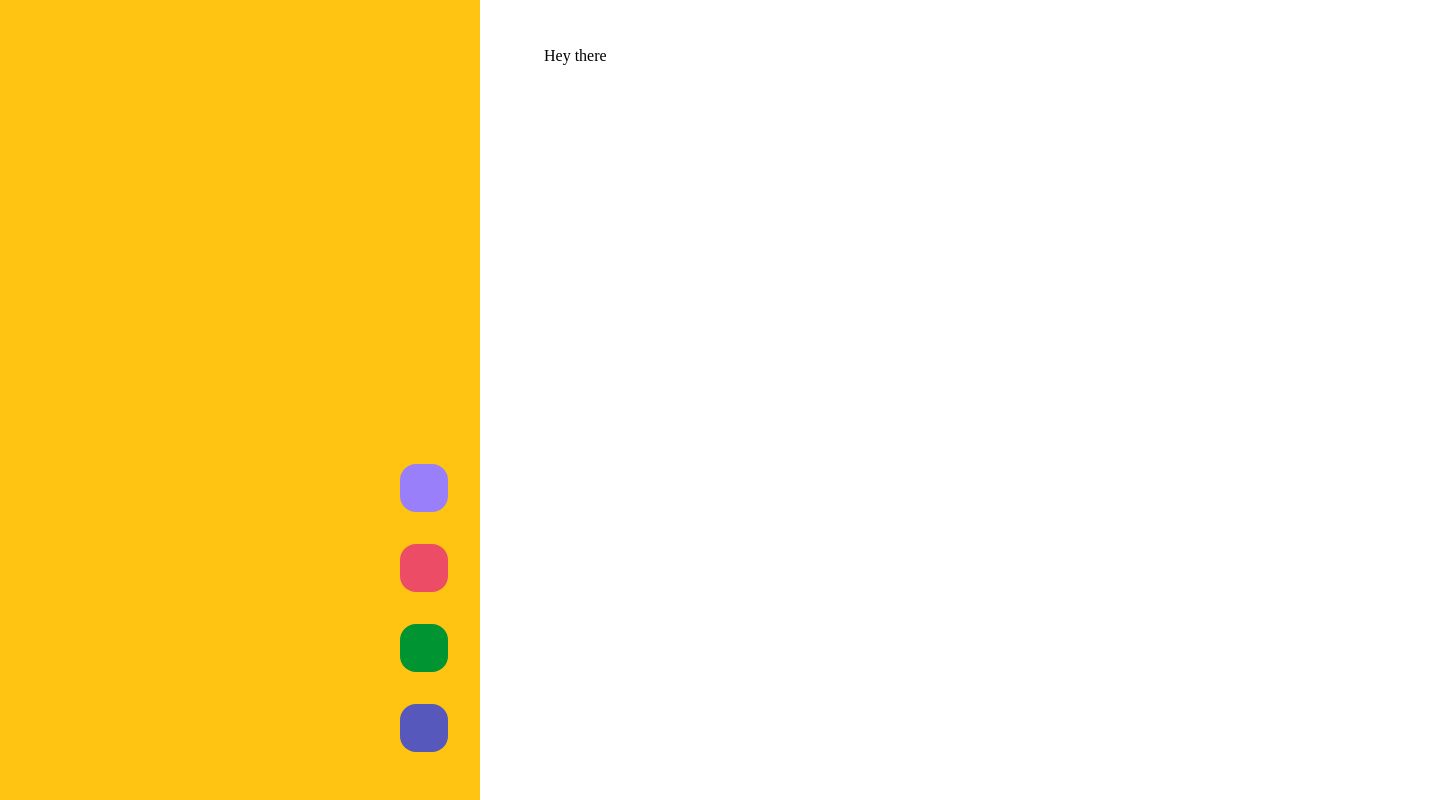
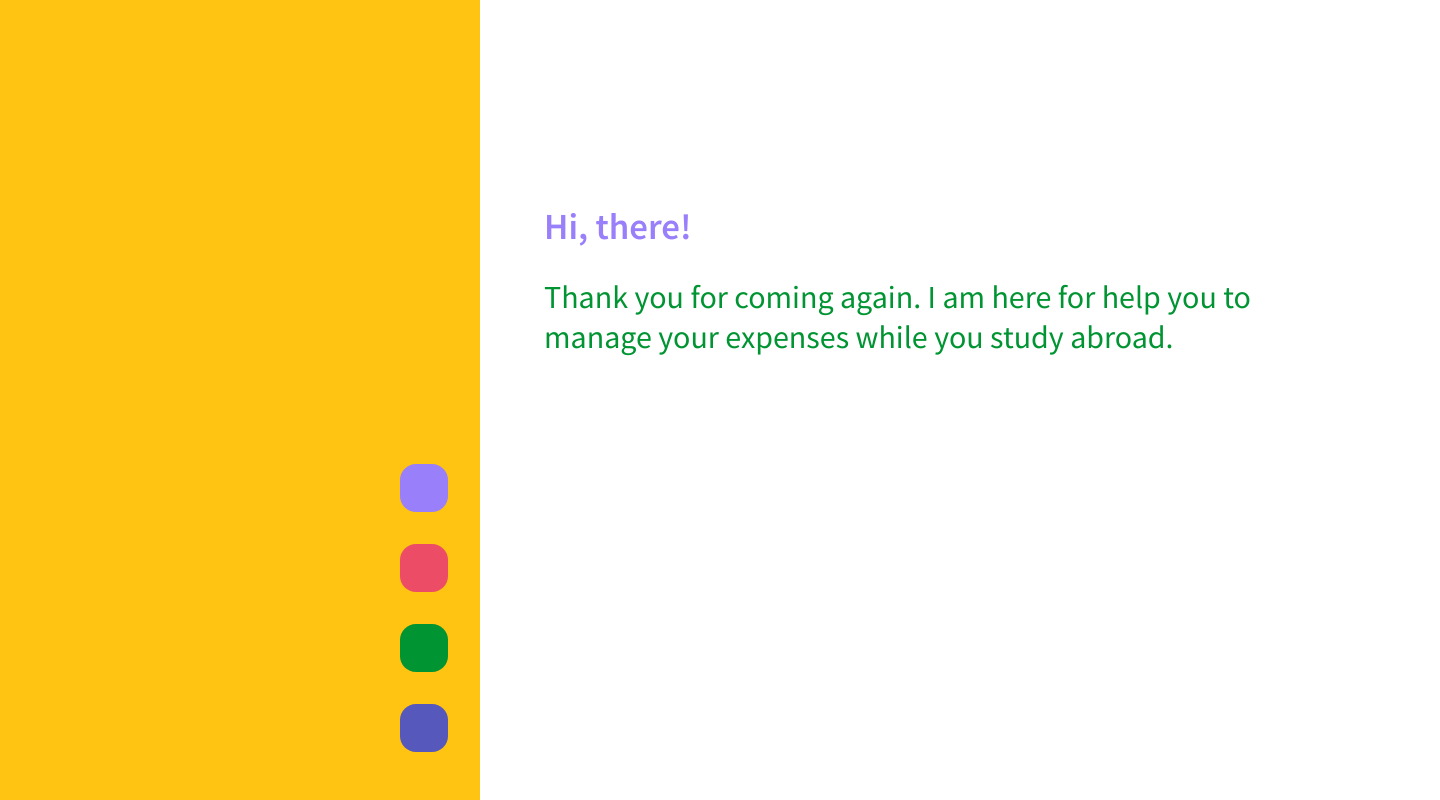
Before and after one commit to SumiSeo/kaka, a Next.js app: page / in a window 1280 px wide. Shown: the whole page, 1440 px wide, since content can reach past the window. Built offline with nearby package versions, Linux system fonts and the light colour scheme.

Commit message:
feat(home): develop home-index page add scss styling

```diff
--- a/pages/index.tsx
+++ b/pages/index.tsx
@@ -8,7 +8,13 @@ const inter = Inter({ subsets: ["latin"] });
 export default function Home() {
   return (
     <>
-      <h1>Hey there</h1>
+      <div className={styles.home}>
+        <h1 className={styles.home__title}>Hi, there!</h1>
+        <h2 className={styles.home__description}>
+          Thank you for coming again. I am here for help you to manage your
+          expenses while you study abroad.
+        </h2>
+      </div>
     </>
   );
 }
--- /dev/null
+++ b/styles/Home.module.scss
@@ -0,0 +1,19 @@
+@import "./base/variables";
+
+.home {
+  margin-top: 10rem;
+  font-family: "Source Sans Pro", sans-serif;
+  padding-right: 5rem;
+  &__title {
+    font-size: 2.3rem;
+    color: $default_violet;
+    font-weight: 600;
+  }
+  &__description {
+    margin-top: 2rem;
+    font-size: 2rem;
+    color: $default_green;
+    font-weight: 500;
+    line-height: 2.5rem;
+  }
+}
--- a/styles/Layout.module.scss
+++ b/styles/Layout.module.scss
@@ -3,7 +3,7 @@
   width: 100%;
   height: 100vh;
   display: grid;
-  grid-template-columns: 30rem 40rem;
+  grid-template-columns: 30rem 60rem;
   &__column {
     &:first-child {
       background-color: $default_yellow;
--- a/styles/base/_base.scss
+++ b/styles/base/_base.scss
@@ -1,3 +1,5 @@
+@import url("https://fonts.googleapis.com/css2?family=Inter:wght@300;400;500;600;700;800&family=Source+Sans+Pro:ital,wght@0,300;0,400;0,600;0,700;0,900;1,300;1,400;1,600;1,700;1,900&family=Work+Sans:ital,wght@0,100;0,200;0,300;0,400;0,500;0,600;0,700;0,800;0,900;1,100;1,200;1,300;1,400;1,500;1,600;1,700;1,800;1,900&display=swap");
+
 html {
   box-sizing: border-box;
   font-size: 62.5%;
@@ -5,6 +7,5 @@ html {
 
 body {
   font-family: "Source Sans Pro", sans-serif;
-  font-weight: 500;
   box-sizing: inherit;
 }
--- a/styles/base/globals.scss
+++ b/styles/base/globals.scss
@@ -1,4 +1,3 @@
-@import url("https://fonts.googleapis.com/css2?family=Inter:wght@300;400;500;600;700;800&family=Source+Sans+Pro:ital,wght@0,300;0,400;0,600;0,700;0,900;1,300;1,400;1,600;1,700;1,900&family=Work+Sans:ital,wght@0,100;0,200;0,300;0,400;0,500;0,600;0,700;0,800;0,900;1,100;1,200;1,300;1,400;1,500;1,600;1,700;1,800;1,900&display=swap");
 @import "./base.scss";
 @import "./reset.scss";
 @import "./variables";
```
